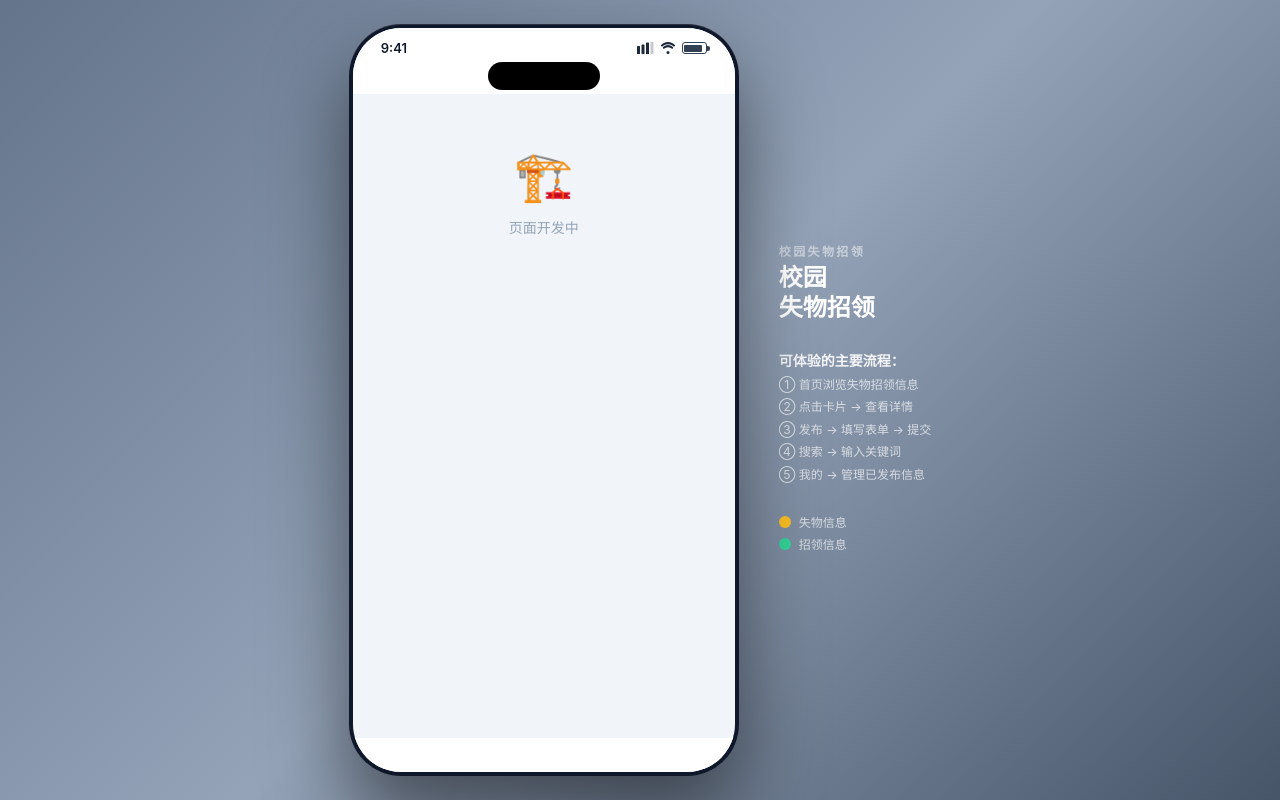
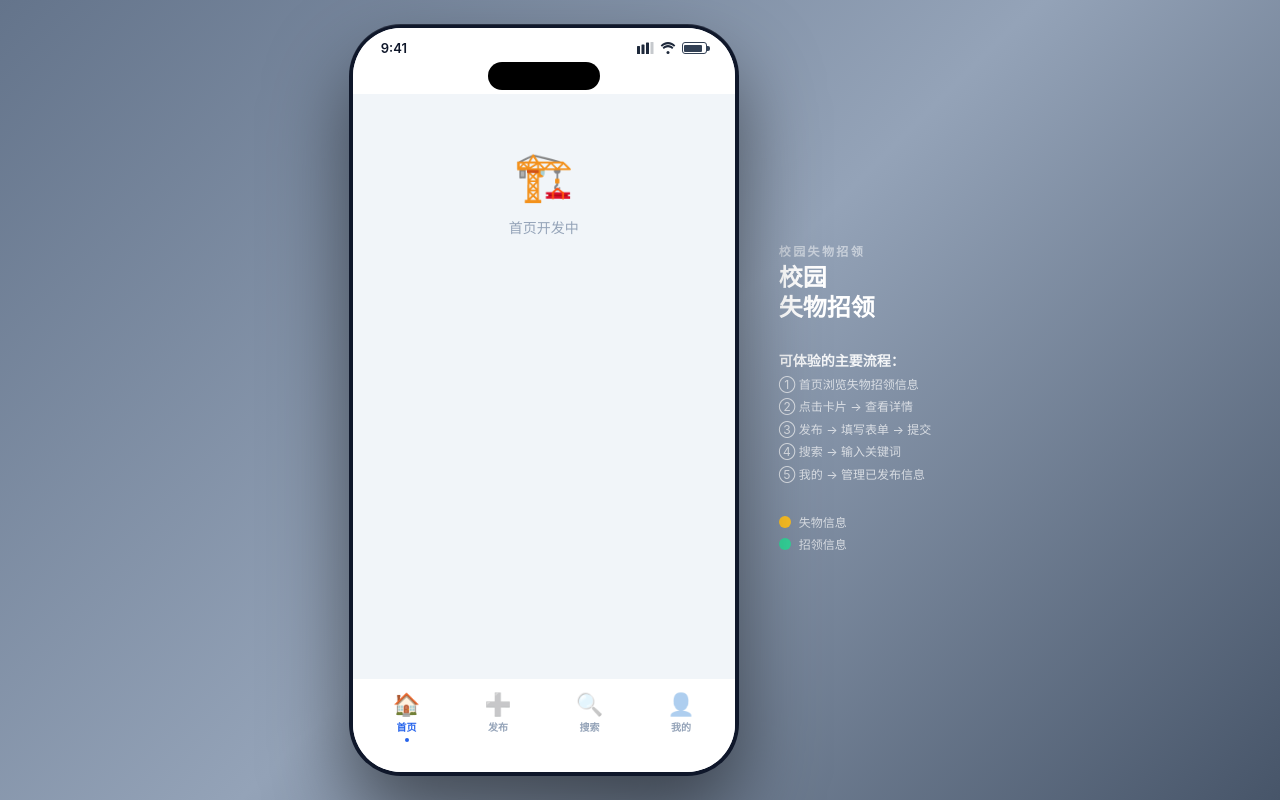
Before and after one commit to zhuangzhu600/042402115-022403140, a plain HTML site: page index.html in a window 1280 px wide. Drawn offline with Linux system fonts and the light colour scheme.

Commit message:
feat: 底部导航与页面注册机制

```diff
--- a/index.html
+++ b/index.html
@@ -34,9 +34,7 @@
         <div class="island-row"><div class="island"></div></div>
 
         <!-- 页面内容（后续由 js 渲染） -->
-        <main id="view" class="view">
-          <div class="empty"><div class="big">🏗️</div><p class="t1">页面开发中</p></div>
-        </main>
+        <main id="view" class="view"></main>
 
         <!-- 底部导航（由 js 渲染） -->
         <nav id="bottomnav" class="bottomnav"></nav>
@@ -70,5 +68,6 @@
   <!-- 普通 script 按依赖顺序加载，不使用 ES module，可直接以 file:// 打开 -->
   <script defer src="js/core.js"></script>
   <script defer src="js/storage.js"></script>
+  <script defer src="js/app.js"></script>
 </body>
 </html>
--- /dev/null
+++ b/js/app.js
@@ -0,0 +1,79 @@
+/* ============================================================
+ * app.js —— 页面导航与页面注册机制
+ * 通过 window.App 向 js/pages/*.js 暴露接口：
+ *   App.registerPage(name, renderFn)  注册页面
+ *   App.goTab(tab) / App.openDetail(id, from) / App.goBack()
+ * ============================================================ */
+window.App = (function () {
+  'use strict';
+
+  /* ── 全局 UI 状态（数据本体永远在 store 里） ────────────── */
+  var state = {
+    view: 'home',           // 当前视图：home/post/search/mine/detail/success
+    tab: 'home',            // 当前底部导航
+  };
+
+  var pages = {}; // name -> function(rootEl)
+
+  /* ── 导航 ───────────────────────────────────────────────── */
+
+  function goTab(t) {
+    state.tab = t;
+    state.view = t;
+    render();
+  }
+
+  /* ── 底部导航 ───────────────────────────────────────────── */
+  var TABS = [
+    { id: 'home', label: '首页', icon: '\u{1F3E0}' },
+    { id: 'post', label: '发布', icon: '➕' },
+    { id: 'search', label: '搜索', icon: '\u{1F50D}' },
+    { id: 'mine', label: '我的', icon: '\u{1F464}' },
+  ];
+
+  function renderNav() {
+    var nav = document.getElementById('bottomnav');
+    nav.style.display = '';
+    nav.innerHTML = TABS.map(function (t) {
+      var cls = 'navbtn' + (state.tab === t.id ? ' active' : '');
+      return '<button class="' + cls + '" data-tab="' + t.id + '">' +
+        '<span class="nav-icon">' + t.icon + '</span>' +
+        '<span class="nav-label">' + t.label + '</span>' +
+        '<span class="nav-dot"></span></button>';
+    }).join('');
+    var btns = nav.querySelectorAll('[data-tab]');
+    for (var i = 0; i < btns.length; i++) {
+      (function (el) {
+        el.addEventListener('click', function () { goTab(el.getAttribute('data-tab')); });
+      })(btns[i]);
+    }
+  }
+
+  /* ── 主渲染 ─────────────────────────────────────────────── */
+  function render() {
+    renderNav();
+    var root = document.getElementById('view');
+    root.scrollTop = 0;
+    if (pages[state.view]) {
+      pages[state.view](root);
+    } else {
+      root.innerHTML =
+        '<div class="empty"><div class="big">🏗️</div>' +
+        '<p class="t1">' + ({ home: '首页', post: '发布', search: '搜索', mine: '我的' }[state.view] || '页面') + '开发中</p></div>';
+    }
+  }
+
+  if (document.readyState === 'loading') {
+    document.addEventListener('DOMContentLoaded', render);
+  } else {
+    render();
+  }
+
+  /* ── 对外接口（js/pages/*.js 使用） ─────────────────────── */
+  return {
+    registerPage: function (name, fn) { pages[name] = fn; },
+    state: state,
+    goTab: goTab,
+    render: render,
+  };
+})();
```
